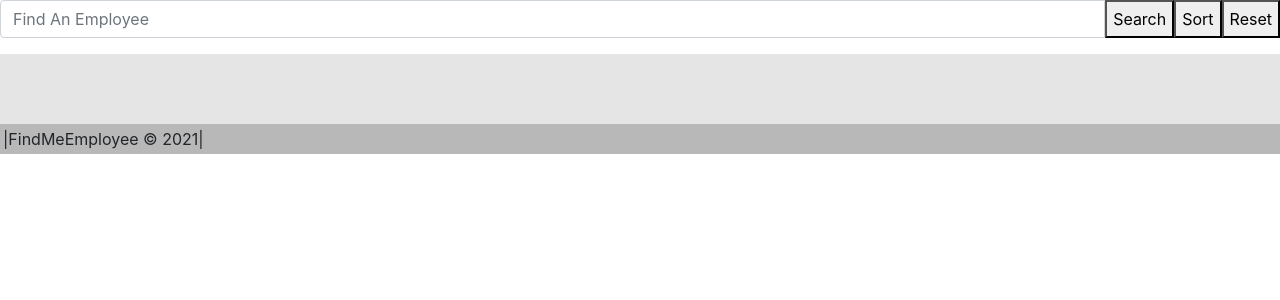
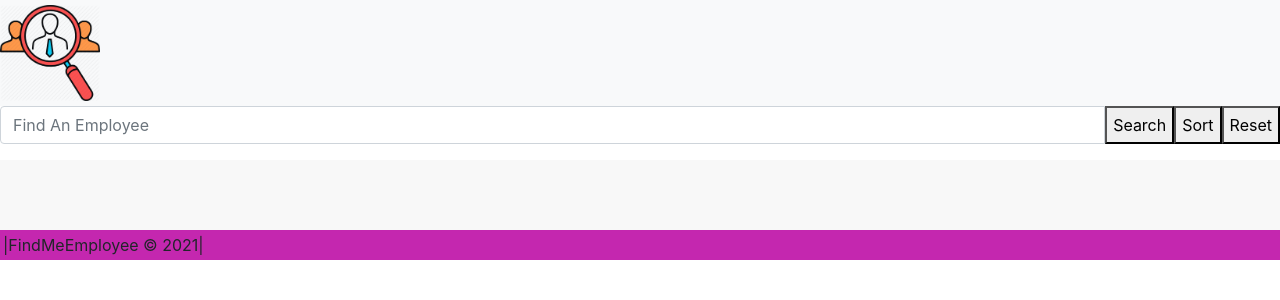
Before and after one commit to ffakih5/find-me-employee, a React (Create React App) app: page / in a window 1280 px wide. Shown: the top 300 px of the page. Built offline with nearby package versions, Linux system fonts and the light colour scheme.

Commit message:
added image to navbar; and css styling

```diff
--- a/src/components/Footer/style.css
+++ b/src/components/Footer/style.css
@@ -1,6 +1,6 @@
 .footer {
     min-height: 100px;
-    background: #E5E5E5;
+    background: #f8f8f8;
     position: relative;
   }
 
@@ -10,5 +10,5 @@
     left: 0;
     right: 0;
     padding: 3px;
-    background: #B8B8B8;
+    background: #c427af;
   }
--- a/src/components/Navbar/index.js
+++ b/src/components/Navbar/index.js
@@ -1,9 +1,24 @@
 import React from "react";
+import { Link } from "react-router-dom";
 import "./style.css";
+import icon from "../../assets/findemployee.png";
+
 
 function Navbar(props) {
     return (
         <nav className="navbar-expand-lg navbar-light bg-light">
+            <Link to="/">
+                <img className="navbar-brand" src={icon} alt="FindMeEmployee icon"></img>
+            </Link>
+            <div>
+                <ul className="navbar-nav">
+                <li className="nav-item">
+                    <Link to="/">
+
+                    </Link>
+                </li>
+                </ul>
+            </div>
         </nav>
     )
 }
--- a/src/components/Navbar/style.css
+++ b/src/components/Navbar/style.css
@@ -1,10 +1,14 @@
 .navbar {
-    background-color: aliceblue;
+    color: rgb(235, 208, 149);
     height: 60px;
 }
+.navbar-brand {
+    max-width: 100px;
+}
 
-@media (max-width: 576px) {
-    .navbar {
-        height: auto;
-    }
+.navbar-item:hover {
+    color:rgb(212, 93, 93);
+    transition: .2s;
+
+
 }
--- a/src/index.js
+++ b/src/index.js
@@ -1,8 +1,8 @@
 import React from 'react';
 import ReactDOM from 'react-dom';
-import './index.css';
 import App from './App';
 import 'bootstrap/dist/css/bootstrap.min.css';
+import './index.css';
 
 ReactDOM.render(
     <App />, document.getElementById('root'));
```
Also changed, not shown: src/assets/findemployee.png (added).
